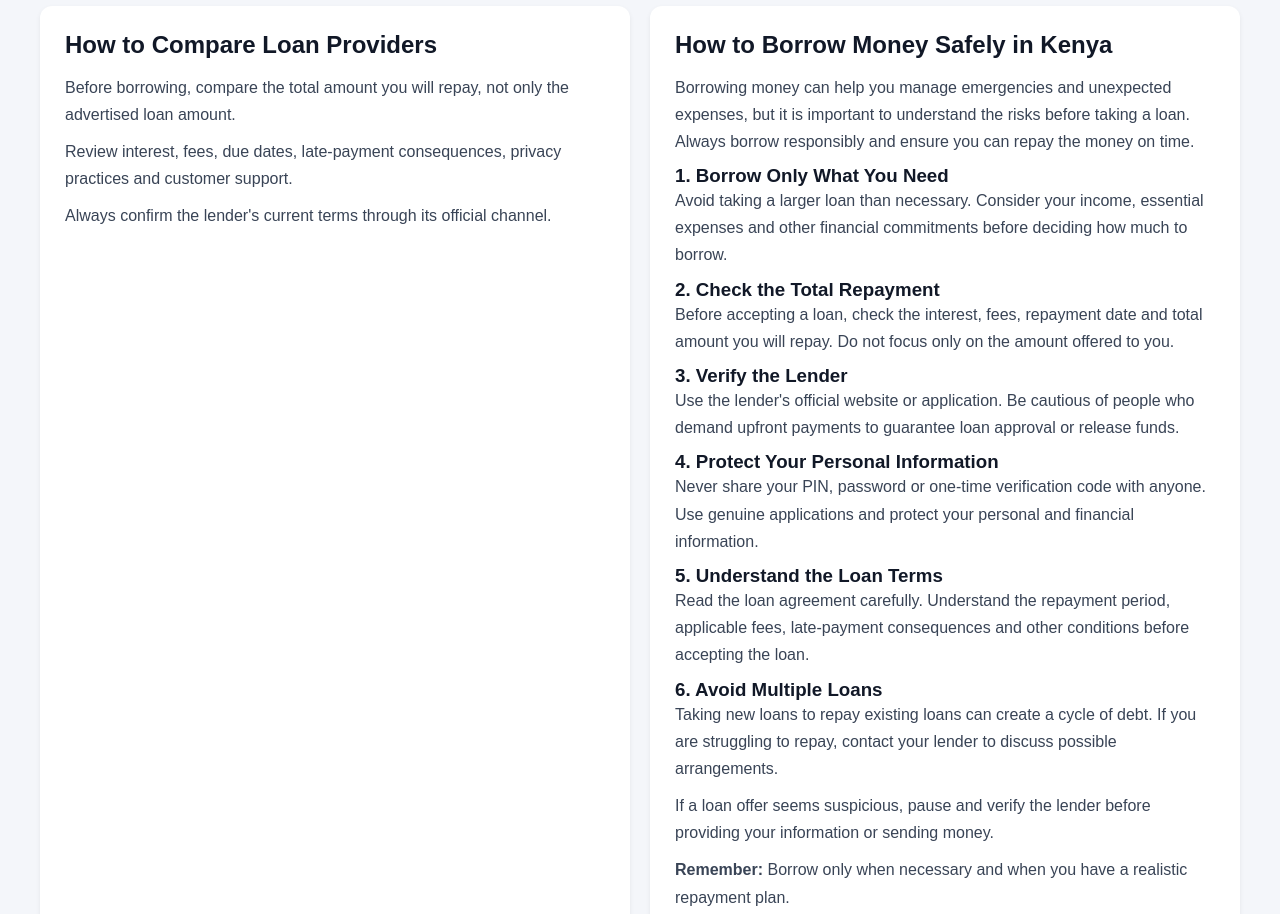
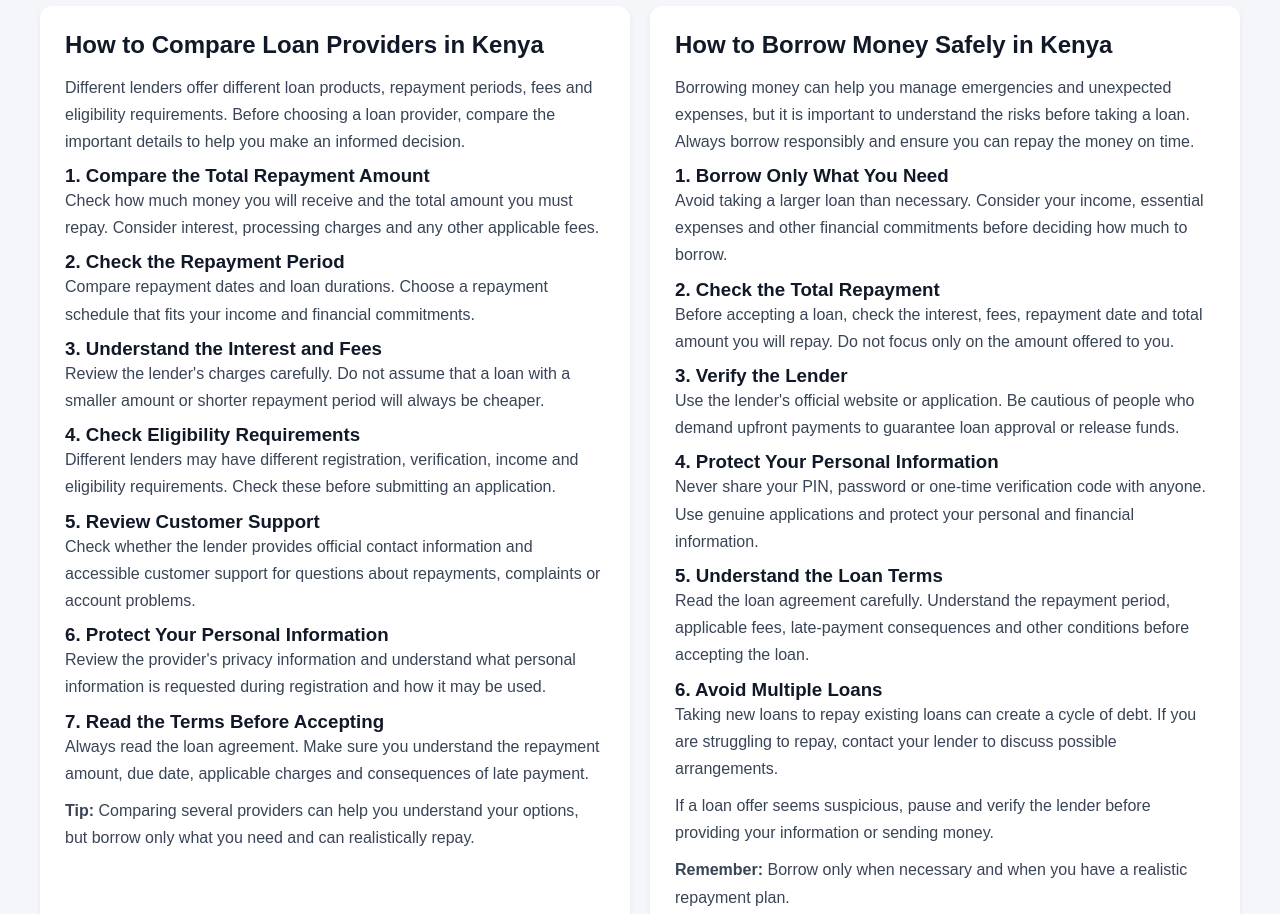
Before and after one commit to Nik90-niko/Pesa-Loan, a plain HTML site: page index.html in a window 1280 px wide. Shown: the part 2860-3774 px from the top of the page. Drawn offline with Linux system fonts and the light colour scheme.

Commit message:
Update index.html

```diff
--- a/index.html
+++ b/index.html
@@ -914,23 +914,77 @@ and suspicious offers.
 <section>
 
 <div class="container info-grid">
-
 <div class="info-card" id="compare-guide">
 
-<h2>How to Compare Loan Providers</h2>
+<h2>How to Compare Loan Providers in Kenya</h2>
 
 <p>
-Before borrowing, compare the total amount you will repay,
-not only the advertised loan amount.
+Different lenders offer different loan products, repayment
+periods, fees and eligibility requirements. Before choosing
+a loan provider, compare the important details to help you
+make an informed decision.
+</p>
+
+<h3>1. Compare the Total Repayment Amount</h3>
+
+<p>
+Check how much money you will receive and the total amount
+you must repay. Consider interest, processing charges and
+any other applicable fees.
+</p>
+
+<h3>2. Check the Repayment Period</h3>
+
+<p>
+Compare repayment dates and loan durations. Choose a
+repayment schedule that fits your income and financial
+commitments.
+</p>
+
+<h3>3. Understand the Interest and Fees</h3>
+
+<p>
+Review the lender's charges carefully. Do not assume that
+a loan with a smaller amount or shorter repayment period
+will always be cheaper.
+</p>
+
+<h3>4. Check Eligibility Requirements</h3>
+
+<p>
+Different lenders may have different registration,
+verification, income and eligibility requirements.
+Check these before submitting an application.
+</p>
+
+<h3>5. Review Customer Support</h3>
+
+<p>
+Check whether the lender provides official contact
+information and accessible customer support for questions
+about repayments, complaints or account problems.
+</p>
+
+<h3>6. Protect Your Personal Information</h3>
+
+<p>
+Review the provider's privacy information and understand
+what personal information is requested during registration
+and how it may be used.
+</p>
+
+<h3>7. Read the Terms Before Accepting</h3>
+
+<p>
+Always read the loan agreement. Make sure you understand
+the repayment amount, due date, applicable charges and
+consequences of late payment.
 </p>
 
 <p>
-Review interest, fees, due dates, late-payment consequences,
-privacy practices and customer support.
-</p>
-
-<p>
-Always confirm the lender's current terms through its official channel.
+<strong>Tip:</strong> Comparing several providers can help
+you understand your options, but borrow only what you
+need and can realistically repay.
 </p>
 
 </div>
```
